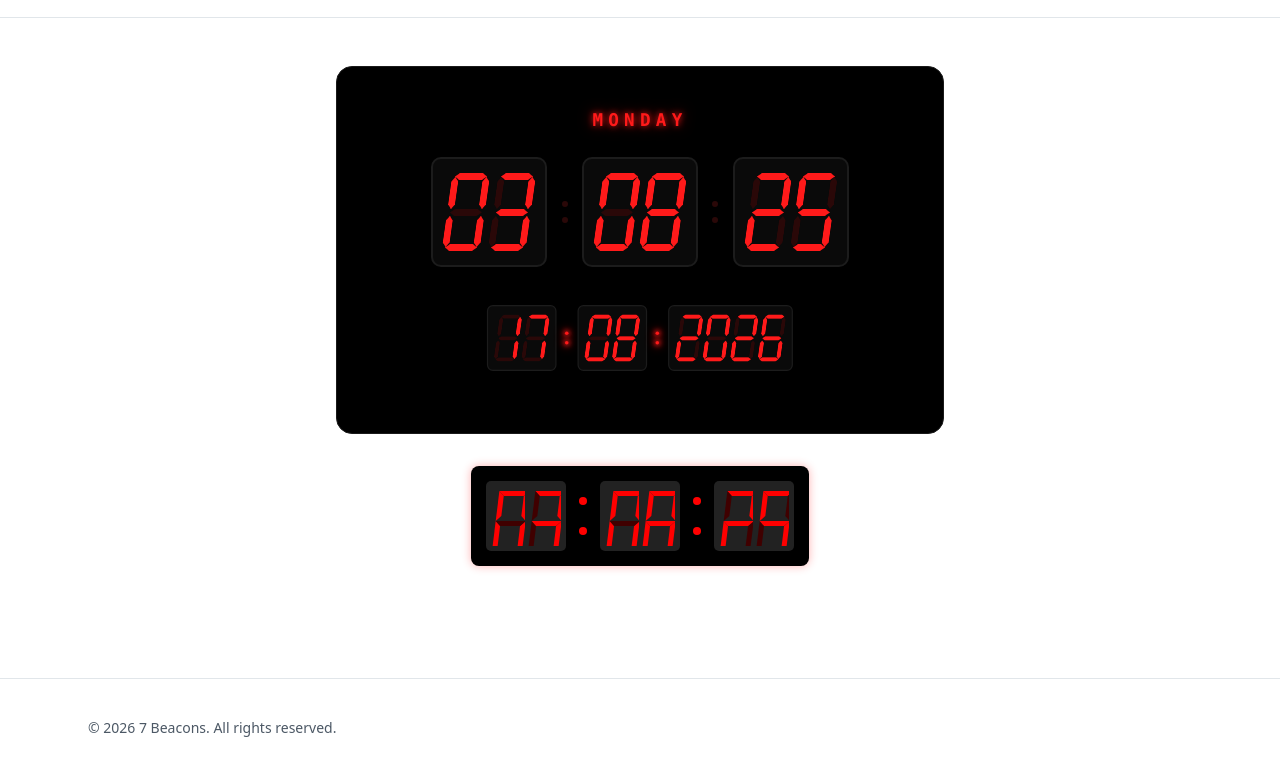
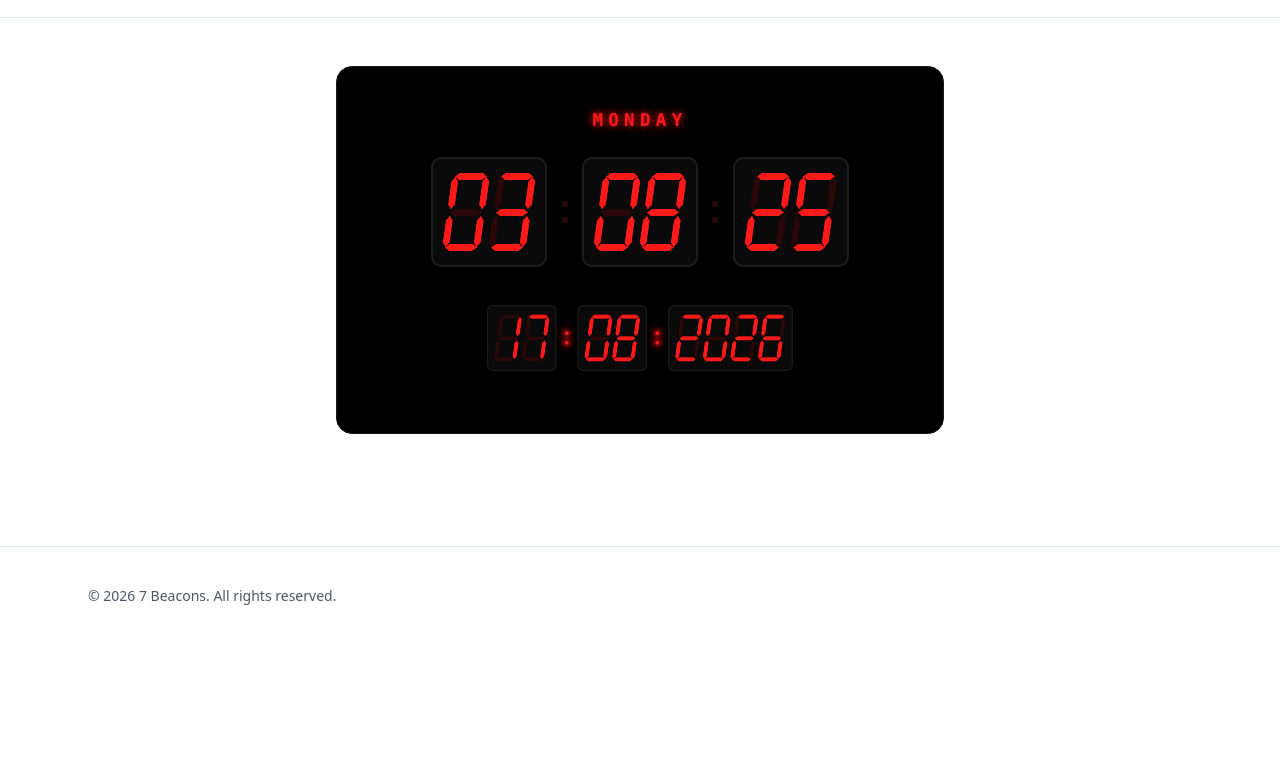
Before and after one commit to bcns-staging/bcns, an Astro site: page /cypher in a window 1280 px wide. Shown: the part 50-826 px from the top of the page. After the commit the page ends 800 px from the top, so only its background shows below. Built offline with nearby package versions, Linux system fonts and the light colour scheme; Astro itself is replaced by a stand-in of ours.

Commit message:
Revert "Add a second clock to /cypher, ported from an existing SVG implementation (#58)"
This reverts commit 5570e3aacb6d57464e6d750ca5d3fc0ef5db1ddd.

```diff
--- a/src/components/islands/SvgClock.tsx
+++ /dev/null
@@ -1,91 +0,0 @@
-import { useEffect, useState } from "react";
-
-// Ported from D:\digiocean\page2\static\svg_timer.js (createSevenSegmentDigit)
-// -- a different implementation of the same idea as Clock.tsx: raw SVG <path>
-// segments instead of CSS clip-path polygons, flat fill colors instead of a
-// glow, skewX(-7) instead of -8deg. Kept faithful to the original rather
-// than reconciled with Clock.tsx's version, including its lack of a
-// viewBox on the <svg> (paths run slightly past the 34x60 box on purpose,
-// same as the source).
-const SEGMENT_PATHS: Record<string, string> = {
-  a: "M5,5 H35 L30,10 H10 L5,5 Z",
-  b: "M35,5 L30,10 V30 L35,35 V5 Z",
-  c: "M35,35 L30,40 V60 L35,65 V35 Z",
-  d: "M5,65 H35 L30,60 H10 L5,65 Z",
-  e: "M5,35 L10,40 V60 L5,65 V35 Z",
-  f: "M5,5 L10,10 V30 L5,35 V5 Z",
-  g: "M5,35 H35 L30,40 H10 L5,35 Z",
-};
-
-const DIGIT_SEGMENTS: Record<string, string[]> = {
-  "0": ["a", "b", "c", "d", "e", "f"],
-  "1": ["b", "c"],
-  "2": ["a", "b", "g", "e", "d"],
-  "3": ["a", "b", "g", "c", "d"],
-  "4": ["f", "g", "b", "c"],
-  "5": ["a", "f", "g", "c", "d"],
-  "6": ["a", "f", "g", "e", "c", "d"],
-  "7": ["a", "b", "c"],
-  "8": ["a", "b", "c", "d", "e", "f", "g"],
-  "9": ["a", "b", "g", "f", "c", "d"],
-};
-
-function SvgSevenSegmentDigit({ char }: { char: string }) {
-  const active = DIGIT_SEGMENTS[char] ?? [];
-  return (
-    <svg className="svg-clock-digit">
-      <g transform="translate(4, 0) skewX(-7)">
-        {Object.entries(SEGMENT_PATHS).map(([key, d]) => (
-          <path key={key} d={d} className={`svg-clock-segment${active.includes(key) ? "" : " off"}`} />
-        ))}
-      </g>
-    </svg>
-  );
-}
-
-function SvgDigitBlock({ value }: { value: string }) {
-  return (
-    <span className="svg-clock-digit-block">
-      {value.split("").map((ch, i) => (
-        <SvgSevenSegmentDigit key={i} char={ch} />
-      ))}
-    </span>
-  );
-}
-
-function SvgSeparator() {
-  return (
-    <span className="svg-clock-separator">
-      <span className="svg-clock-dot" />
-      <span className="svg-clock-dot" />
-    </span>
-  );
-}
-
-function pad2(n: number): string {
-  return n.toString().padStart(2, "0");
-}
-
-export default function SvgClock() {
-  const [now, setNow] = useState<Date | null>(null);
-
-  useEffect(() => {
-    setNow(new Date());
-    const id = setInterval(() => setNow(new Date()), 1000);
-    return () => clearInterval(id);
-  }, []);
-
-  if (!now) return null;
-
-  return (
-    <div className="svg-clock-container">
-      <div className="svg-clock-display">
-        <SvgDigitBlock value={pad2(now.getHours())} />
-        <SvgSeparator />
-        <SvgDigitBlock value={pad2(now.getMinutes())} />
-        <SvgSeparator />
-        <SvgDigitBlock value={pad2(now.getSeconds())} />
-      </div>
-    </div>
-  );
-}
--- a/src/pages/cypher.astro
+++ b/src/pages/cypher.astro
@@ -3,16 +3,13 @@ import Layout from "../layouts/Layout.astro";
 import Header from "../components/Header.astro";
 import Footer from "../components/Footer.astro";
 import Clock from "../components/islands/Clock.tsx";
-import SvgClock from "../components/islands/SvgClock.tsx";
 ---
 
 <style>
   section {
     padding-block: 3rem;
     display: flex;
-    flex-direction: column;
-    align-items: center;
-    gap: 2rem;
+    justify-content: center;
   }
 
   /* Everything below targets Clock.tsx's rendered output -- Astro's <style>
@@ -181,65 +178,6 @@ import SvgClock from "../components/islands/SvgClock.tsx";
       transform: scale(0.75);
     }
   }
-
-  /* ---- SvgClock.tsx -- a second, deliberately different-looking clock,
-     ported from D:\digiocean\page2\static\svg_timer.js: raw SVG <path>
-     segments with flat fill colors instead of Clock.tsx's CSS clip-path
-     polygons with a glow. Class names/values below match that source's
-     timers.html as closely as possible rather than reusing Clock.tsx's
-     styling, since the point was to bring in the *other* implementation,
-     not restyle it to match the first one. */
-
-  :global(.svg-clock-container) {
-    background-color: #000;
-    border-radius: 8px;
-    padding: 15px;
-    box-shadow: 0 0 10px rgba(255, 0, 0, 0.3);
-  }
-
-  :global(.svg-clock-display) {
-    display: flex;
-    justify-content: center;
-    align-items: center;
-    gap: 8px;
-  }
-
-  :global(.svg-clock-digit-block) {
-    background-color: #222;
-    padding: 5px;
-    border-radius: 5px;
-    display: flex;
-    gap: 2px;
-  }
-
-  :global(.svg-clock-digit) {
-    width: 34px;
-    height: 60px;
-  }
-
-  :global(.svg-clock-segment) {
-    fill: #ff0000;
-  }
-
-  :global(.svg-clock-segment.off) {
-    fill: #400000;
-  }
-
-  :global(.svg-clock-separator) {
-    display: flex;
-    flex-direction: column;
-    justify-content: space-around;
-    align-items: center;
-    height: 60px;
-    margin: 0 5px;
-  }
-
-  :global(.svg-clock-dot) {
-    width: 8px;
-    height: 8px;
-    background-color: #ff0000;
-    border-radius: 50%;
-  }
 </style>
 
 <Layout title="Cypher | 7 Beacons">
@@ -247,7 +185,6 @@ import SvgClock from "../components/islands/SvgClock.tsx";
   <main>
     <section class="container">
       <Clock client:load />
-      <SvgClock client:load />
     </section>
   </main>
   <Footer />
```
